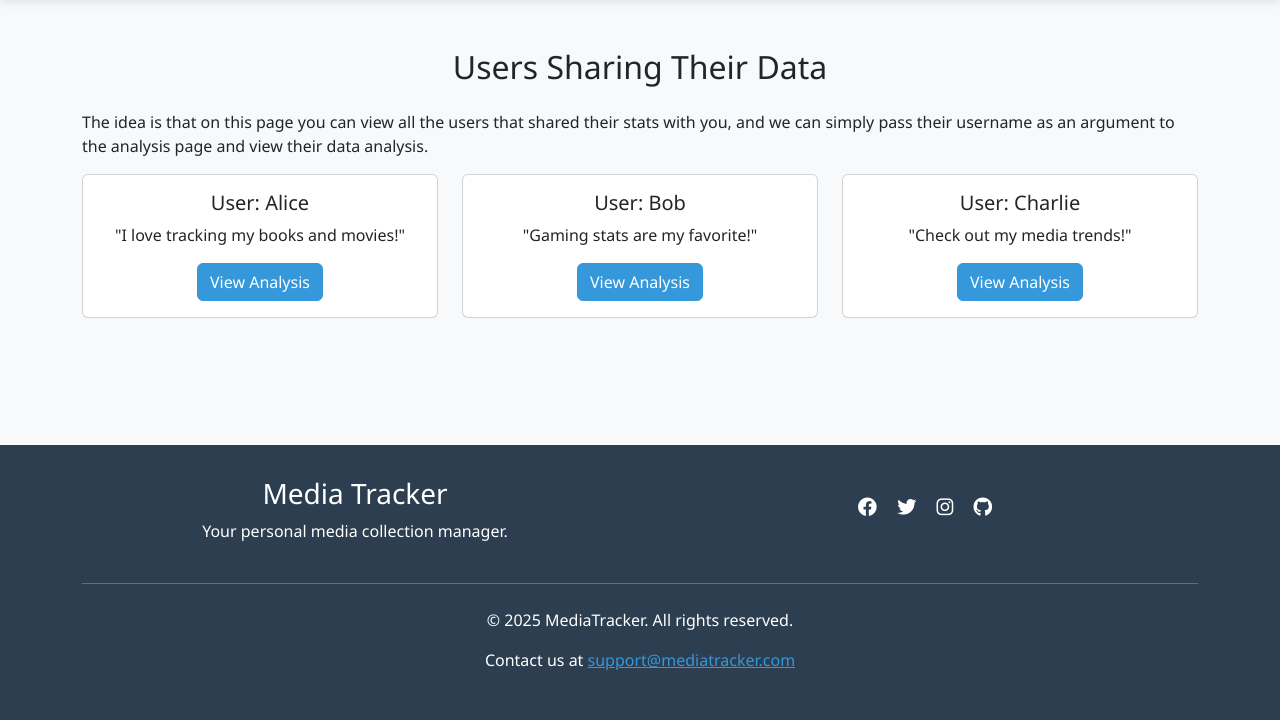
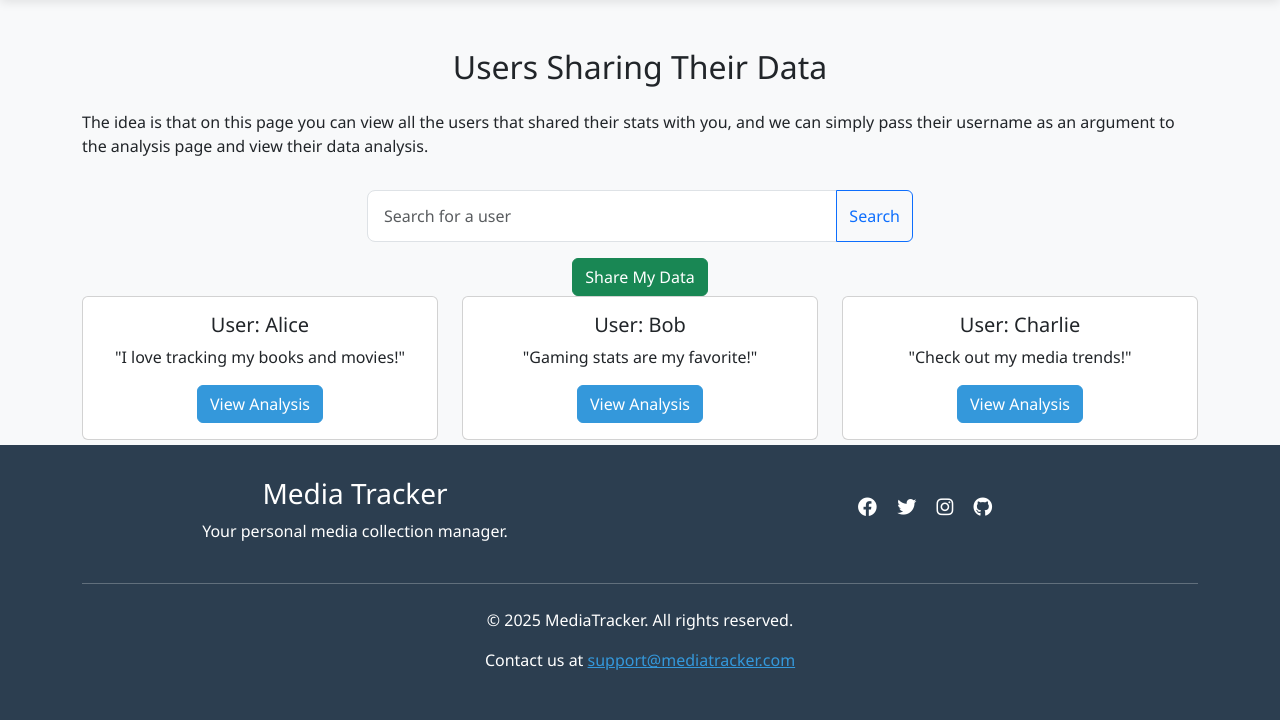
Before and after one commit to LeweiXu/CITS3403-Project, a Flask app: page /sharedata in a window 1280 px wide. Shown: the part 80-800 px from the top of the page. Run offline with Flask 3, Linux system fonts and the light colour scheme; some libraries are stand-ins or nearby versions.

Commit message:
added search bar to share_data page

```diff
--- a/app/templates/sharedata.html
+++ b/app/templates/sharedata.html
@@ -8,6 +8,26 @@
     <div class="row justify-content-center">
         <p>The idea is that on this page you can view all the users that shared their stats with you, and we can simply pass their username as an argument to the analysis page and view their data analysis.</p>
         <!-- User 1 -->
+        <div class="container mt-3">
+            <div class="row justify-content-center">
+                <div class="col-md-6">
+                    <form method="POST" action="/search_user">
+                        <div class="input-group mb-3">
+                            <input type="text" class="form-control" placeholder="Search for a user" name="username" required>
+                            <button class="btn btn-outline-primary" type="submit">Search</button>
+                        </div>
+                    </form>
+                </div>
+            </div>
+            <div class="row justify-content-center">
+                <div class="col-md-6 text-center">
+                    <form method="POST" action="/share_data">
+                        <input type="hidden" name="target_user" value="searched_user">
+                        <button class="btn btn-success" type="submit">Share My Data</button>
+                    </form>
+                </div>
+            </div>
+        </div>
         <div class="col-md-4">
             <div class="card text-center">
                 <div class="card-body">
```
